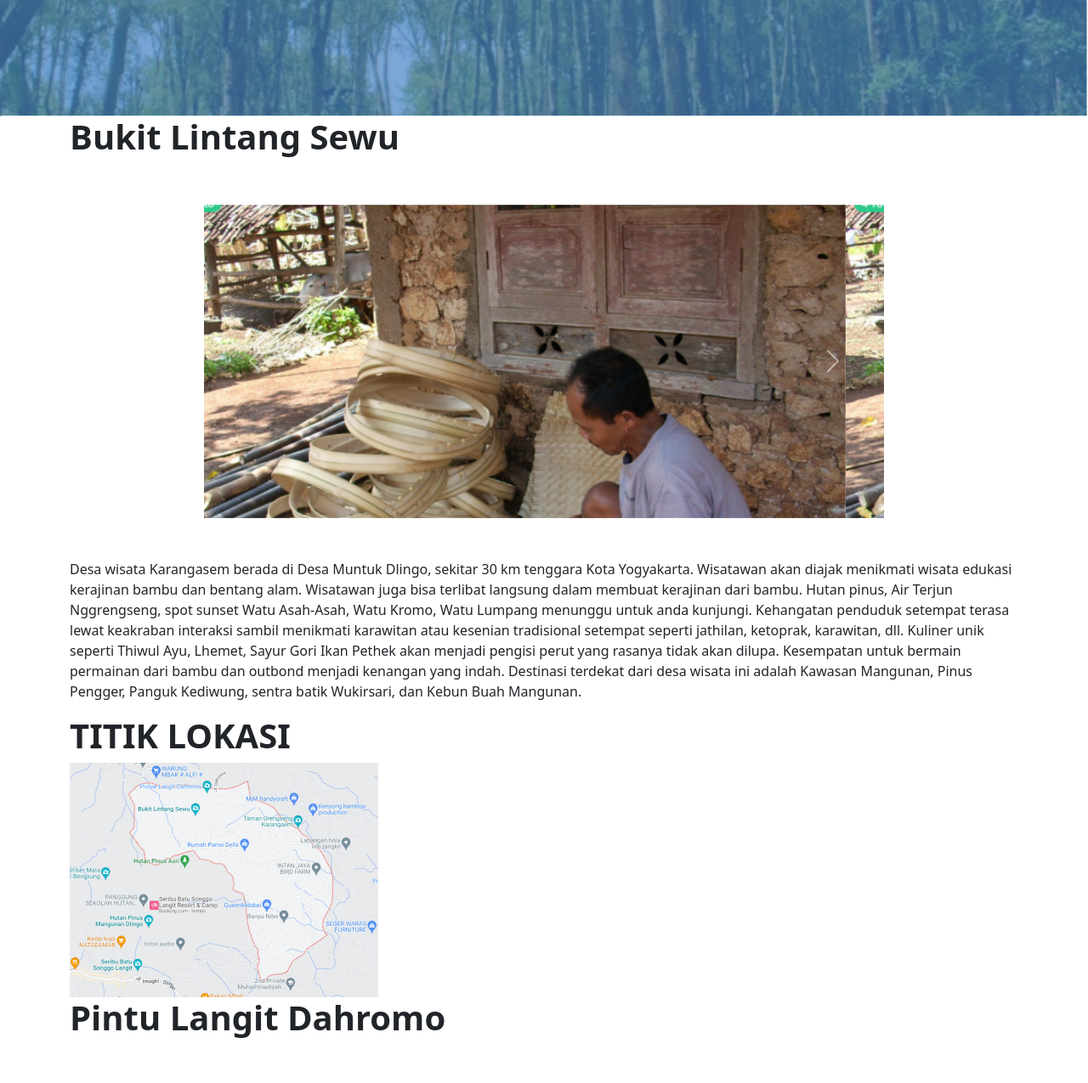
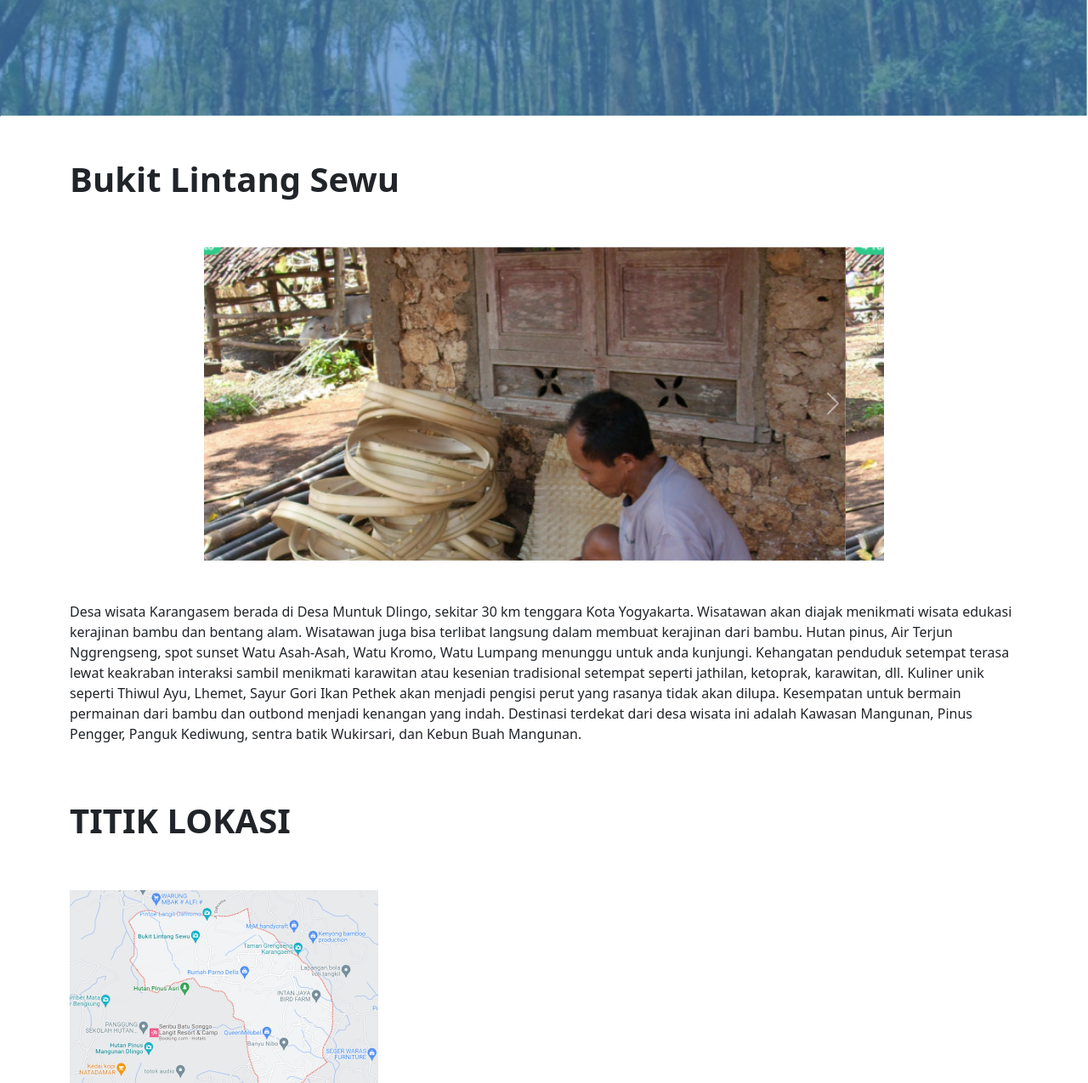
Before and after one commit to karangasem78/karangasem78.github.io, a plain HTML site: page potensiWisata.html in a window 1280 px wide. Shown: the part 340-1615 px from the top of the page at 85% size. Drawn offline with nearby package versions, Linux system fonts and the light colour scheme.

Commit message:
update wisata

```diff
--- a/potensiWisata.html
+++ b/potensiWisata.html
@@ -34,7 +34,7 @@
 
             <div class="container">
               <div name="content">
-                <h1 class="judul"> Bukit Lintang Sewu</h1>
+                <h1 class="judul" style="padding-top: 50;"> Bukit Lintang Sewu</h1>
 
                 <div name="galeri-carousel">
 
@@ -100,7 +100,7 @@
                    wisata ini adalah Kawasan Mangunan, Pinus Pengger, Panguk Kediwung, sentra batik Wukirsari, dan Kebun Buah Mangunan.
                    </p>
 
-                   <h1 class="judul"> TITIK LOKASI </h1>
+                   <h1 class="judul" style="padding-top: 50; padding-bottom: 50;"> TITIK LOKASI </h1>
 
                    <img src="img/Lokasi.png" alt="">
 
@@ -108,7 +108,7 @@
               </div>
 
               <div name="content">
-                <h1 class="judul"> Pintu Langit Dahromo </h1>
+                <h1 class="judul" style="padding-top: 50;"> Pintu Langit Dahromo </h1>
 
                 <div name="galeri-carousel">
 
@@ -175,8 +175,7 @@
                    .
                    </p>
 
-                   <h1 class="judul"> TITIK LOKASI </h1>
-
+                   <h1 class="judul" style="padding-top: 50; padding-bottom: 50;"> TITIK LOKASI </h1>
                    <img src="img/Lokasi.png" alt="">
 
 
```
